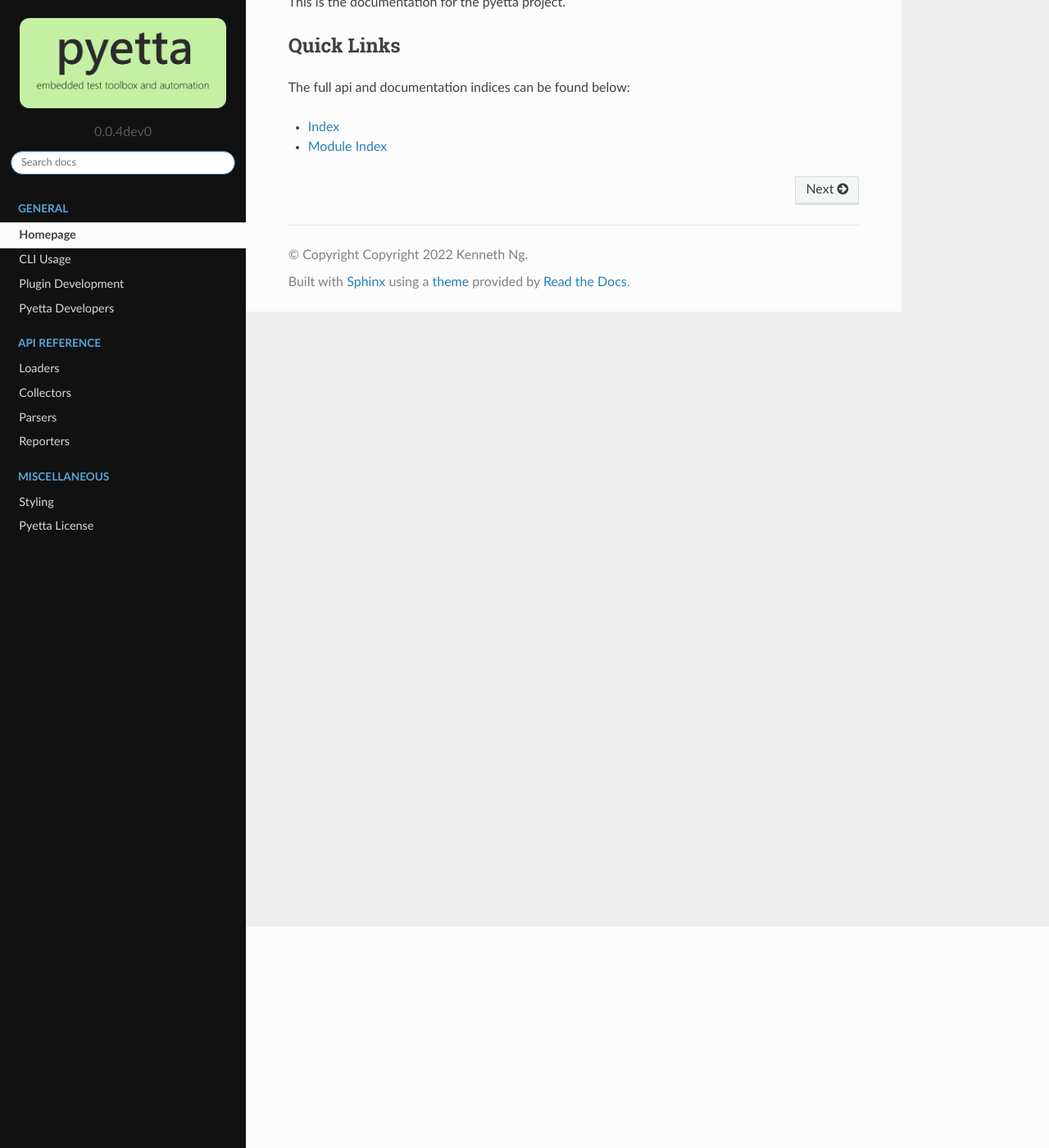
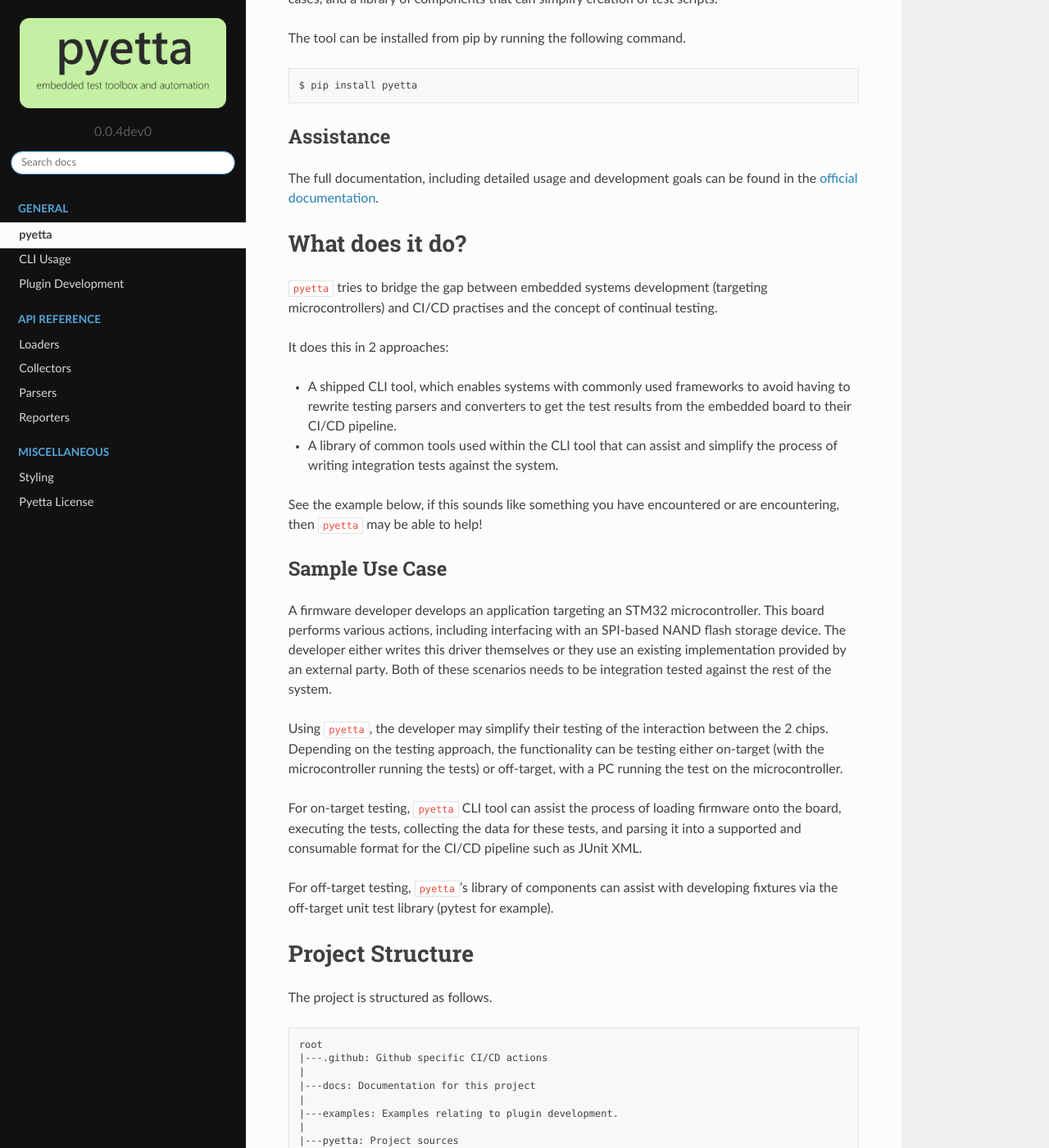
Before and after one commit to kenkaijie/pyetta, a Sphinx documentation site: the page built from docs/index.rst, in a window 1280 px wide and 1400 px high, scrolled down 270 px. Shown: the whole window at 82% size. Built offline with Sphinx 7.4.7 and the Read the Docs theme 2.0.0, drawn with Linux system fonts in a browser that asks for light colours; some of the changed text lies outside the part shown.

Commit message:
docs: update docs to reflect pyetta's purpose

````diff
--- a/README.md
+++ b/README.md
@@ -1,4 +1,4 @@
-# Pyetta
+# pyetta
 
 [![Documentation Status](https://readthedocs.org/projects/pyetta/badge/?version=latest)](https://pyetta.readthedocs.io/en/latest/)
 [![Discord](https://img.shields.io/discord/1005420113194930309?color=C5F0A4)](https://discord.gg/4cmv4vrmYC)
@@ -8,6 +8,57 @@
 providing some helpers which modularise the process of on target testing. It
 provides both a CLI for simple use cases, and a library of components that can
 simplify creation of test scripts.
+
+The tool can be installed from pip by running the following command.
+
+```shell
+$ pip install pyetta
+```
+
+## Assistance
+
+The full documentation, including detailed usage and development goals can
+be found in the [official documentation](https://pyetta.readthedocs.io/en/latest/).
+
+# What does it do?
+
+`pyetta` tries to bridge the gap between embedded systems development
+(targeting microcontrollers) and CI/CD practises and the concept of
+continual testing.
+
+It does this in 2 approaches:
+
+- A shipped CLI tool, which enables systems with commonly used frameworks to
+  avoid having to rewrite testing parsers and converters to get the test
+  results from the embedded board to their CI/CD pipeline.
+- A library of common tools used within the CLI tool that can assist and
+  simplify the process of writing integration tests against the system.
+
+See the example below, if this sounds like something you have encountered or
+are encountering, then `pyetta` may be able to help!
+
+## Sample Use Case
+
+A firmware developer develops an application targeting an STM32
+microcontroller. This board performs various actions, including interfacing
+with an SPI-based NAND flash storage device. The developer either writes this
+driver themselves or they use an existing implementation provided by an external
+party. Both of these scenarios needs to be integration tested against the rest
+of the system.
+
+Using `pyetta`, the developer may simplify their testing of the interaction
+between the 2 chips. Depending on the testing approach, the
+functionality can be testing either on-target (with the microcontroller
+running the tests) or off-target, with a PC running the test on the
+microcontroller.
+
+For on-target testing, `pyetta` CLI tool can assist the process of loading
+firmware onto the board, executing the tests, collecting the data for these
+tests, and parsing it into a supported and consumable format for the CI/CD
+pipeline such as JUnit XML.
+
+For off-target testing, `pyetta`'s library of components can assist with
+developing fixtures via the off-target unit test library (pytest for example).
 
 # Project Structure
 
--- a/docs/conf.py
+++ b/docs/conf.py
@@ -15,6 +15,7 @@
 
 import tomli
 
+docs_source_path = Path(".").resolve()
 python_source_path = Path("..").resolve()
 sys.path.append(str(python_source_path))
 
--- a/docs/developers.rst
+++ /dev/null
@@ -1,6 +0,0 @@
-==================
-Pyetta Developers
-==================
-
-.. include:: ../README.md
-    :parser: myst_parser.sphinx_
--- a/docs/index.rst
+++ b/docs/index.rst
@@ -1,17 +1,10 @@
-===================
-Homepage
-===================
-
-.. important::
-
-    Note this document is for version |version|.
-
-This is the documentation for the pyetta project.
+.. include:: ../README.md
+    :parser: myst_parser.sphinx_
 
 Quick Links
 ============
 
-The full api and documentation indices can be found below:
+The full API and documentation indices can be found below:
 
 - :ref:`genindex`
 - :ref:`modindex`
@@ -23,7 +16,6 @@
     self
     cli
     plugin_development
-    developers
 
 .. toctree::
     :caption: API Reference
````
Also changed, not shown: docs/cli.rst (+18 -5 lines), 1 other file.
